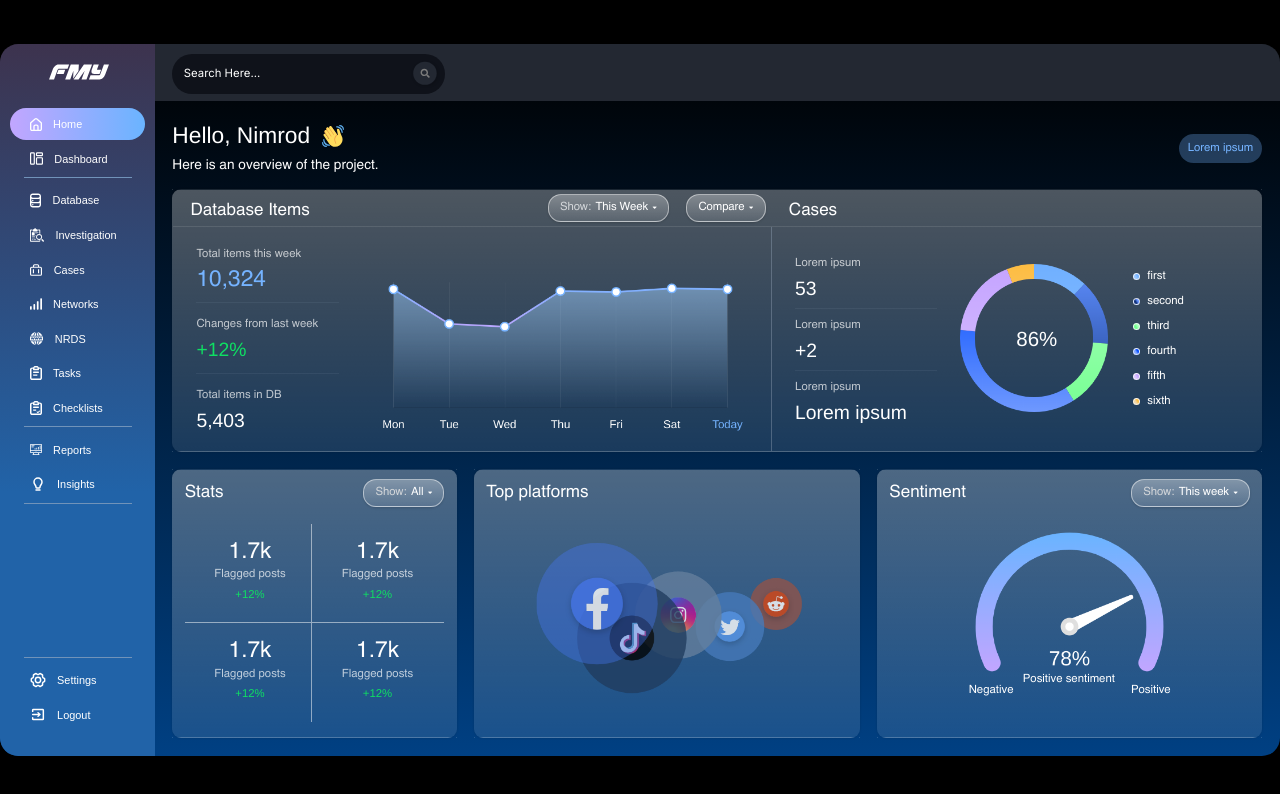
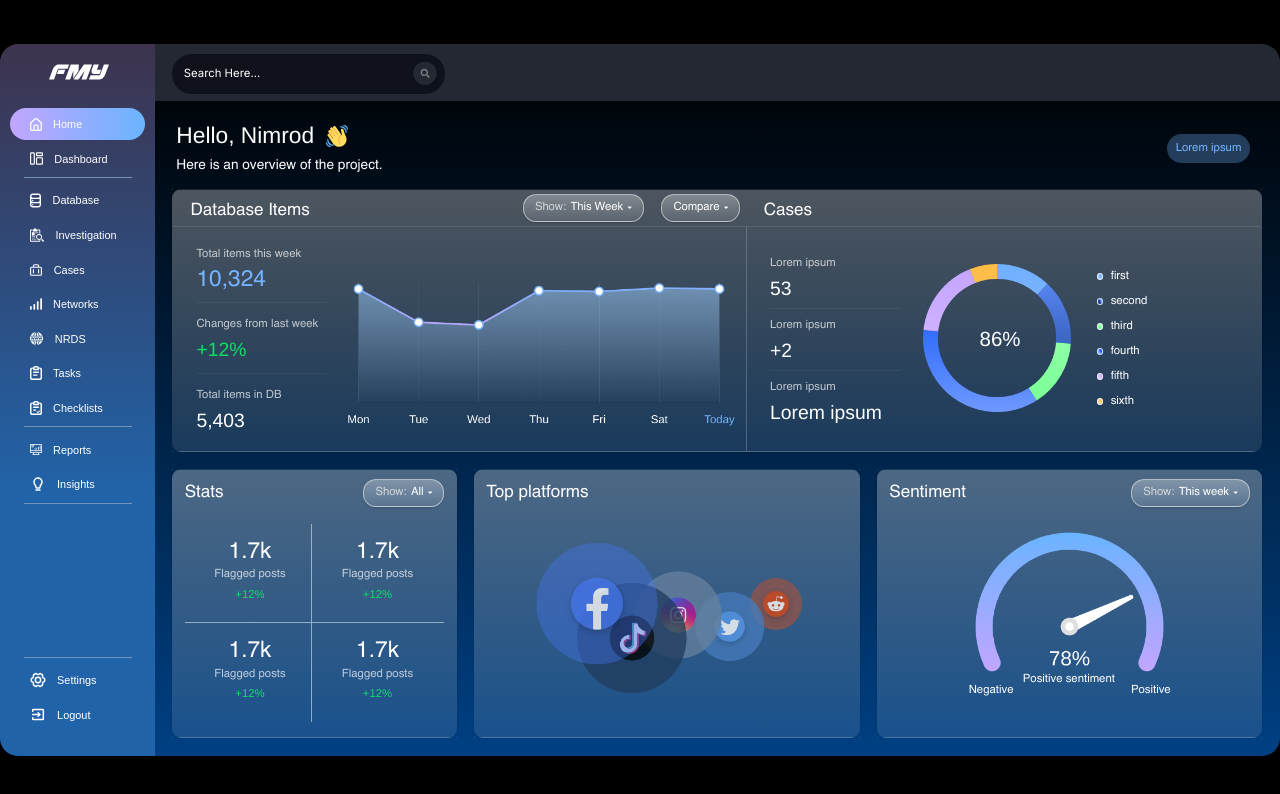
Before and after one commit to luckyboy125/FMY-Landing-Site, a React (Create React App) app: page / in a window 1280 px wide. Shown: the top 794 px of the page. Built offline with nearby package versions, Linux system fonts and the light colour scheme; the HTML template or start-up script is replaced by a standard one; a web font is replaced by a local one.

Commit message:
fixed pixel difference in row of dashboard page

```diff
--- a/src/components/CustomizeLineChart/CustomizeLineChart.js
+++ b/src/components/CustomizeLineChart/CustomizeLineChart.js
@@ -230,7 +230,7 @@ function CustomizeLineChart({ axis, ayis }) {
       <Line
         id="line_chart"
         type="line"
-        width={637}
+        width={700}
         height={259}
         options={linechartOption}
         data={lineChartAction(axis, ayis)}
--- a/src/pages/WebAnalysisItems/WebAnalysisItem.css
+++ b/src/pages/WebAnalysisItems/WebAnalysisItem.css
@@ -4,6 +4,7 @@
 }
 
 .webAnalysisHeader {
+  padding: 0 21px 0 7px;
   margin-bottom: 29px;
   display: flex;
   justify-content: space-between;
@@ -19,6 +20,7 @@
   color: #ffffff;
   display: flex;
   align-items: center;
+  margin: 0;
 }
 
 .analysisHello img {
@@ -75,7 +77,7 @@
 
 .chartHeader .databasePart {
   padding: 0 11px 0 30px;
-  width: 55%;
+  width: 52.7%;
   display: flex;
   align-items: center;
   justify-content: space-between;
@@ -91,7 +93,7 @@
 
 .chartHeader .casesPart {
   padding: 0 11px 0 30px;
-  width: 45%;
+  flex-grow: 1;
 }
 
 .headerItemTitle {
@@ -109,22 +111,22 @@
 }
 
 .chartContent .databasePart {
-  padding: 34px 26.5px 36px 40.5px;
-  width: 55%;
+  padding: 34px 0 36px 40.5px;
+  width: 52.7%;
   display: flex;
   border-right: 2px solid rgba(149, 166, 184, 0.4);
 }
 
 .chartContent .casesPart {
   padding: 30px 26.5px 30px 41px;
-  width: 45%;
   display: flex;
   align-items: center;
+  flex-grow: 1;
 }
 
 .descriptionRoot {
-  width: 250px;
-  margin-right: 56.46px;
+  width: 229.56px;
+  margin-right: 16px;
 }
 
 .descriptionRoot:first-child {
```
